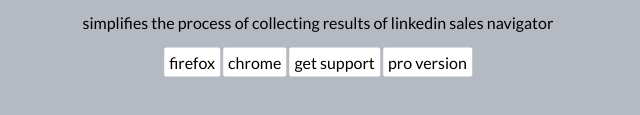
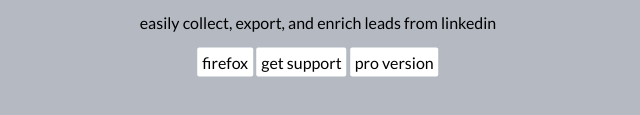
Before and after one commit to maxtheaxe/linkedin-sales-helper, a plain HTML site: page index.html in a window 1280 px wide. Shown: the part 457-572 px from the top of the page, without its empty margins (322-962 px from the left). Drawn offline with Linux system fonts and the light colour scheme.

Commit message:
remove chrome, update description

```diff
--- a/index.html
+++ b/index.html
@@ -19,12 +19,12 @@
 <body>
 	<div class="content">
 		<div class="title">
-			<img src="assets/images/logo.png" alt="pollen logo" width="200">
+			<img src="assets/images/logo.png" alt="sales helper logo" width="200">
 			<h1>linkedin sales helper</h1>
-			<p>simplifies the process of collecting results of linkedin sales navigator</p>
-			<a href="https://addons.mozilla.org/en-US/firefox/addon/linkedin-sales-helper-lite/" target="_blank" class="button first">firefox</a>
-			<a href="https://chrome.google.com/webstore/detail/linkedin-sales-helper-lit/jkhbceanldkppbhefpkfpefbdmfnckkn" target="_blank" class="button first">chrome</a>
-			<a href="https://github.com/maxtheaxe/linkedin-sales-helper-lite/issues" target="_blank" class="button first">get support</a>
+			<p>easily collect, export, and enrich leads from linkedin</p>
+			<a href="https://firefox.linkedinsaleshelper.com" target="_blank" class="button first">firefox</a>
+			<!-- <a href="mailto:sales@linkedinsaleshelper.com?subject=Chrome Request&body=I'd be interested in a chrome version." target="_blank" class="button first">chrome</a> -->
+			<a href="https://github.com/maxtheaxe/linkedin-sales-helper/issues" target="_blank" class="button first">get support</a>
 			<a href="mailto:sales@linkedinsaleshelper.com?subject=Pro Version Inquiry&body=I'm interested in purchasing the pro version." target="_blank" class="button">pro version</a>
 		</div>
 	</div>
```
